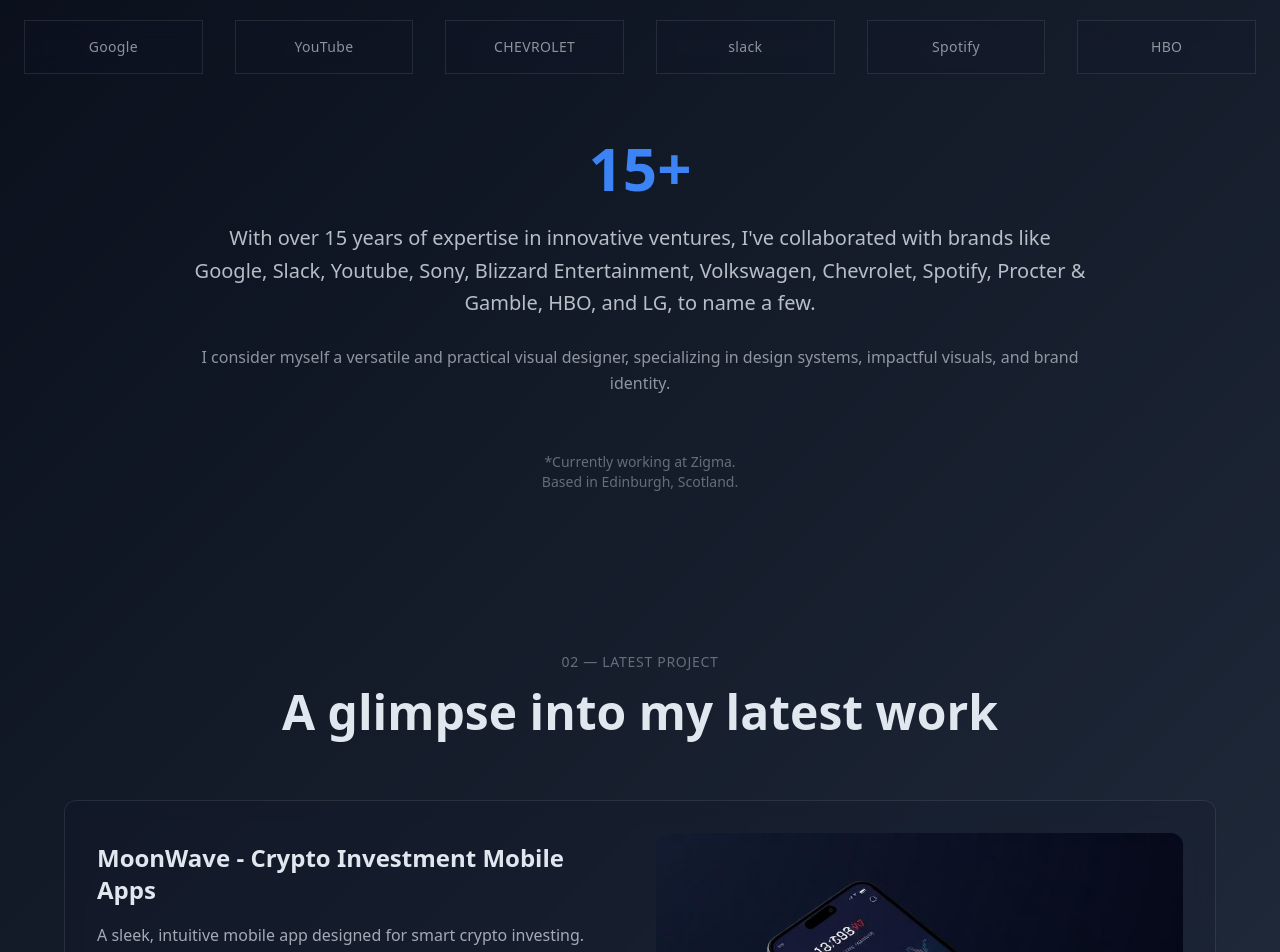
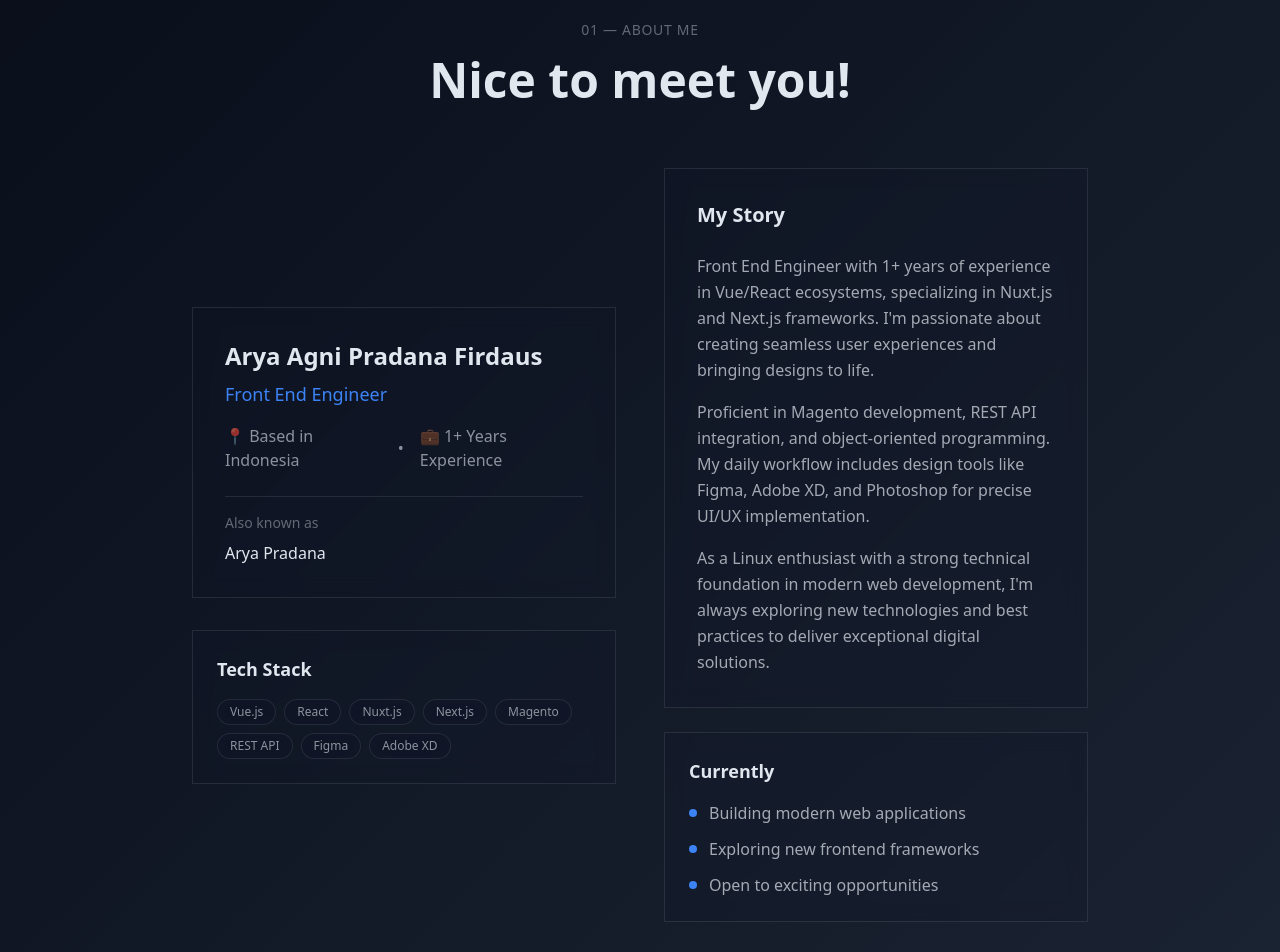
Before and after one commit to aryapdf/aurora-frame-works, a React (Vite) app: page / in a window 1280 px wide. Shown: the part 860-1812 px from the top of the page. Built offline with nearby package versions, Linux system fonts and the light colour scheme; the HTML template or start-up script is replaced by a standard one.

Commit message:
Add About Me section

```diff
--- /dev/null
+++ b/src/components/AboutSection.tsx
@@ -0,0 +1,103 @@
+const AboutSection = () => {
+  return (
+    <section className="py-20 relative">
+      <div className="container mx-auto px-6">
+        <div className="max-w-4xl mx-auto">
+          {/* Section Header */}
+          <div className="text-center mb-16">
+            <p className="text-sm text-foreground/40 uppercase tracking-wider mb-4">
+              01 — ABOUT ME
+            </p>
+            <h2 className="text-4xl md:text-5xl font-bold text-foreground mb-6">
+              Nice to meet you!
+            </h2>
+          </div>
+
+          {/* Content Grid */}
+          <div className="grid grid-cols-1 lg:grid-cols-2 gap-12 items-center">
+            {/* Left Column - Personal Info */}
+            <div className="space-y-8">
+              <div className="glass-card p-8 space-y-6">
+                <div>
+                  <h3 className="text-2xl font-bold text-foreground mb-2">
+                    Arya Agni Pradana Firdaus
+                  </h3>
+                  <p className="text-primary font-medium text-lg mb-4">
+                    Front End Engineer
+                  </p>
+                  <div className="flex items-center space-x-4 text-foreground/60">
+                    <span>📍 Based in Indonesia</span>
+                    <span>•</span>
+                    <span>💼 1+ Years Experience</span>
+                  </div>
+                </div>
+
+                <div className="pt-4 border-t border-foreground/10">
+                  <p className="text-foreground/40 text-sm mb-2">Also known as</p>
+                  <p className="text-foreground font-medium">Arya Pradana</p>
+                </div>
+              </div>
+
+              {/* Tech Stack */}
+              <div className="glass-card p-6">
+                <h4 className="text-lg font-semibold text-foreground mb-4">Tech Stack</h4>
+                <div className="flex flex-wrap gap-2">
+                  {['Vue.js', 'React', 'Nuxt.js', 'Next.js', 'Magento', 'REST API', 'Figma', 'Adobe XD'].map((tech) => (
+                    <span key={tech} className="px-3 py-1 text-xs rounded-full glass-card text-foreground/60">
+                      {tech}
+                    </span>
+                  ))}
+                </div>
+              </div>
+            </div>
+
+            {/* Right Column - About Description */}
+            <div className="space-y-6">
+              <div className="glass-card p-8">
+                <h4 className="text-xl font-semibold text-foreground mb-6">My Story</h4>
+                <div className="space-y-4 text-foreground/70 leading-relaxed">
+                  <p>
+                    Front End Engineer with 1+ years of experience in Vue/React ecosystems,
+                    specializing in Nuxt.js and Next.js frameworks. I'm passionate about
+                    creating seamless user experiences and bringing designs to life.
+                  </p>
+                  <p>
+                    Proficient in Magento development, REST API integration, and object-oriented
+                    programming. My daily workflow includes design tools like Figma, Adobe XD,
+                    and Photoshop for precise UI/UX implementation.
+                  </p>
+                  <p>
+                    As a Linux enthusiast with a strong technical foundation in modern web
+                    development, I'm always exploring new technologies and best practices
+                    to deliver exceptional digital solutions.
+                  </p>
+                </div>
+              </div>
+
+              {/* Current Focus */}
+              <div className="glass-card p-6">
+                <h4 className="text-lg font-semibold text-foreground mb-4">Currently</h4>
+                <div className="space-y-3">
+                  <div className="flex items-center space-x-3">
+                    <div className="w-2 h-2 rounded-full bg-primary"></div>
+                    <span className="text-foreground/70">Building modern web applications</span>
+                  </div>
+                  <div className="flex items-center space-x-3">
+                    <div className="w-2 h-2 rounded-full bg-primary"></div>
+                    <span className="text-foreground/70">Exploring new frontend frameworks</span>
+                  </div>
+                  <div className="flex items-center space-x-3">
+                    <div className="w-2 h-2 rounded-full bg-primary"></div>
+                    <span className="text-foreground/70">Open to exciting opportunities</span>
+                  </div>
+                </div>
+              </div>
+            </div>
+          </div>
+        </div>
+      </div>
+    </section>
+  );
+};
+
+export default AboutSection;
--- a/src/components/ClientShowcase.tsx
+++ b/src/components/ClientShowcase.tsx
@@ -28,17 +28,17 @@ const ClientShowcase = () => {
 
         {/* Experience Statement */}
         <div className="max-w-4xl mx-auto text-center space-y-6">
-          <div className="text-6xl font-bold text-primary mb-4">15+</div>
+          <div className="text-6xl font-bold text-primary mb-4">1+</div>
           <p className="text-xl text-foreground/80 leading-relaxed">
-            With over 15 years of expertise in innovative ventures, I've collaborated with brands like Google, Slack, Youtube, Sony, Blizzard Entertainment, Volkswagen, Chevrolet, Spotify, Procter & Gamble, HBO, and LG, to name a few.
+            With 1+ years of experience in modern web development, I've worked with technologies like Vue.js, React, Nuxt.js, and Next.js to create engaging user experiences.
           </p>
           <p className="text-foreground/60 leading-relaxed">
-            I consider myself a versatile and practical visual designer, specializing in design systems, impactful visuals, and brand identity.
+            I consider myself a dedicated and passionate front end engineer, specializing in modern frameworks, responsive design, and seamless API integrations.
           </p>
           <div className="pt-8">
             <p className="text-sm text-foreground/40">
-              *Currently working at Zigma.<br />
-              Based in Edinburgh, Scotland.
+              *Currently exploring new opportunities.<br />
+              Based in Indonesia.
             </p>
           </div>
         </div>
--- a/src/components/HeroSection.tsx
+++ b/src/components/HeroSection.tsx
@@ -9,16 +9,16 @@ const HeroSection = () => {
           {/* Profile Bubble */}
           <div className="inline-flex items-center space-x-3 glass-card px-4 py-2 rounded-full">
             <div className="w-8 h-8 rounded-full overflow-hidden bg-gradient-to-br from-primary to-accent flex items-center justify-center">
-              <span className="text-xs font-medium text-primary-foreground">AA</span>
+              <span className="text-xs font-medium text-primary-foreground">AP</span>
             </div>
-            <span className="text-foreground/80 text-sm">Hi, thereeee!</span>
+            <span className="text-foreground/80 text-sm">Hi, there!</span>
           </div>
 
           {/* Main Heading */}
           <h1 className="text-5xl lg:text-7xl font-bold leading-tight text-foreground">
-            Anders Antonsen,<br />
-            visual designer who build a useful<br />
-            and eye pleasing design
+            Arya Pradana,<br />
+            front end engineer who builds<br />
+            modern and intuitive web experiences
           </h1>
 
           {/* CTA */}
--- a/src/pages/Index.tsx
+++ b/src/pages/Index.tsx
@@ -1,5 +1,6 @@
 import Header from "@/components/Header";
 import HeroSection from "@/components/HeroSection";
+import AboutSection from "@/components/AboutSection";
 import ClientShowcase from "@/components/ClientShowcase";
 import PortfolioSection from "@/components/PortfolioSection";
 import FAQSection from "@/components/FAQSection";
@@ -10,6 +11,7 @@ const Index = () => {
     <div className="min-h-screen">
       <Header />
       <HeroSection />
+      <AboutSection />
       <ClientShowcase />
       <PortfolioSection />
       <FAQSection />
```
